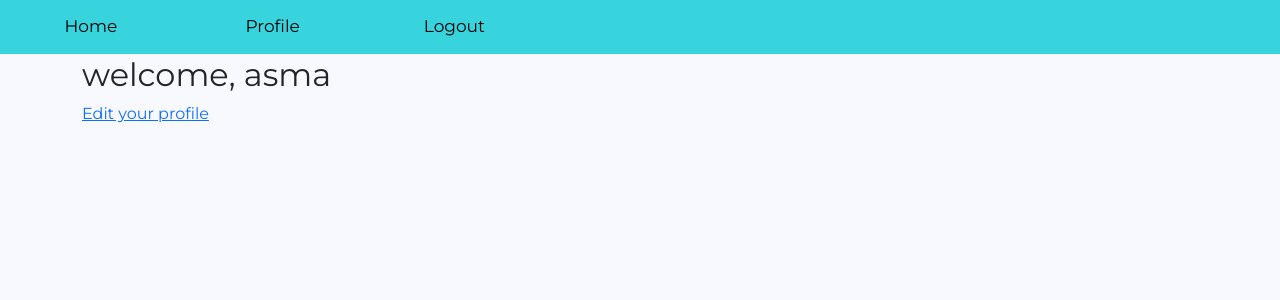
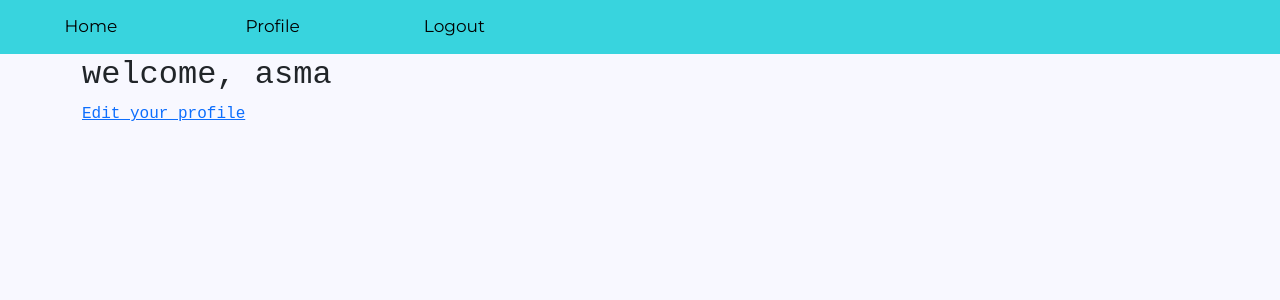
Before and after one commit to awadasma99/CISC4800_Project2, a Flask app: page /profile in a window 1280 px wide. Shown: the top 300 px of the page. Run offline with Flask 2, Linux system fonts and the light colour scheme; a user stored in the database is signed in; some libraries are stand-ins or nearby versions.

Commit message:
Update main.css

```diff
--- a/project/static/styles/main.css
+++ b/project/static/styles/main.css
@@ -1,5 +1,5 @@
 body {
-    font-family: 'Montserrat';
+    font-family:'Courier New', Courier, monospace;
     margin:0px;
     background-color: #f8f8ff;
 }
```
